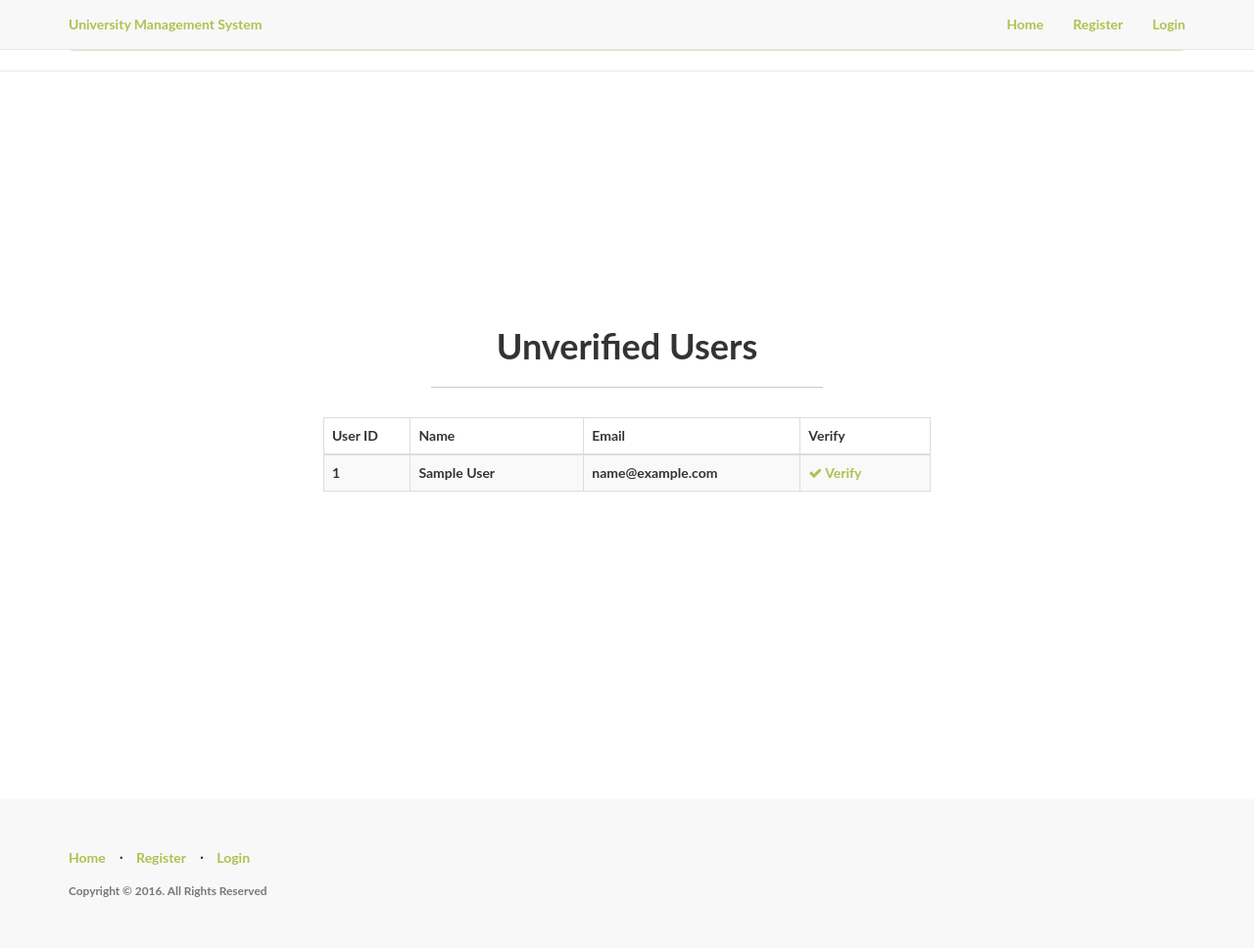
After one commit to BilalAsifB/university_management_system, a Flask app: template app/templates/admin/user_verification/unverified_users.html in a window 1280 px wide. The commit adds this page. Shown: the whole page at 98% size. Run offline with Flask 3, Linux system fonts and the light colour scheme; tables that the repository leaves empty hold one stand-in row (values such as "Sample post"); the template is opened without the code that fills it: values that come from a table or form of the project are taken from there, most other values are stand-ins (such as "Sample title", 1, 10 or a date in 2020); one stand-in notice (Sample message) is shown; parts of the project's set-up code (start-up, migrations or seed data) failed here and were passed over; some libraries are stand-ins or nearby versions.

Commit message:
New features added.

```diff
--- /dev/null
+++ b/app/templates/admin/user_verification/unverified_users.html
@@ -0,0 +1,55 @@
+<!-- app/templates/admin/user_verification/unverified_users.html -->
+
+{% import "bootstrap/utils.html" as utils %}
+{% extends "base.html" %}
+{% block title %}Unverified Users{% endblock %}
+
+{% block body %}
+<div class="content-section">
+  <div class="outer">
+    <div class="middle">
+      <div class="inner">
+        <br/>
+        {{ utils.flashed_messages() }}
+        <br/>
+        <h1 style="text-align:center;">Unverified Users</h1>
+
+        {% if unverified_users %}
+          <hr class="intro-divider">
+          <div class="center">
+            <table class="table table-striped table-bordered">
+              <thead>
+                <tr>
+                  <th width="10%">User ID</th>
+                  <th width="20%">Name</th>
+                  <th width="25%">Email</th>
+                  <th width="15%">Verify</th>
+                </tr>
+              </thead>
+              <tbody>
+                {% for user in unverified_users %}
+                  <tr>
+                    <td>{{ user.id }}</td>
+                    <td>{{ user.first_name }} {{ user.last_name }}</td>
+                    <td>{{ user.email }}</td>
+                    <td>
+                      <a href="{{ url_for('admin.verify_user', id=user.id) }}">
+                        <i class="fa fa-check"></i> Verify
+                      </a>
+                    </td>
+                  </tr>
+                {% endfor %}
+              </tbody>
+            </table>
+          </div>
+        {% else %}
+          <div style="text-align: center">
+            <h3>No unverified users found.</h3>
+            <hr class="intro-divider">
+          </div>
+        {% endif %}
+      </div>
+    </div>
+  </div>
+</div>
+{% endblock %}
--- a/app/templates/base.html
+++ b/app/templates/base.html
@@ -27,13 +27,14 @@
                         {% if current_user.is_admin %}
                             <li><a href="{{ url_for('home.admin_dashboard') }}">Dashboard</a></li>
                             <li><a href="{{ url_for('admin.list_courses') }}">Courses</a></li>
-                        <li><a href="{{ url_for('admin.list_students')}}">Students</a></li>
+                            <li><a href="{{ url_for('admin.list_students') }}">Students</a></li>
                             <li><a href="{{ url_for('admin.list_teachers') }}">Teachers</a></li>
+                            <li><a href="{{ url_for('admin.list_unverified_users') }}">Unverified Users</a></li>
                         {% else %}
                             <li><a href="{{ url_for('home.dashboard') }}">Dashboard</a></li>
                         {% endif %}
                         <li><a href="{{ url_for('auth.logout') }}">Logout</a></li>
-                    <li><a><i class="fa fa-user"></i>  Hi, {{ current_user.username }}!</a></li>
+                        <li><a><i class="fa fa-user"></i> Hi, {{ current_user.username }}!</a></li>
                     {% else %}
                         <li><a href="{{ url_for('home.homepage') }}">Home</a></li>
                         <li><a href="{{ url_for('auth.register') }}">Register</a></li>
@@ -43,11 +44,32 @@
             </div>
         </div>
     </nav>
+
+    <!-- Flash Messages -->
+    <div class="container">
+        {% with messages = get_flashed_messages(with_categories=true) %}
+            {% if messages %}
+                <div>
+                    {% for category, message in messages %}
+                        <div class="alert alert-{{ category }} alert-dismissible" role="alert">
+                            <button type="button" class="close" data-dismiss="alert" aria-label="Close">
+                                <span aria-hidden="true">&times;</span>
+                            </button>
+                            {{ message }}
+                        </div>
+                    {% endfor %}
+                </div>
+            {% endif %}
+        {% endwith %}
+    </div>
+
+    <!-- Main Content -->
     <div class="wrapper">
         {% block body %}
         {% endblock %}
         <div class="push"></div>
     </div>
+
     <footer>
         <div class="container">
             <div class="row">
@@ -68,5 +90,9 @@
             </div>
         </div>
     </footer>
+
+    <!-- Include jQuery and Bootstrap JS -->
+    <script src="https://ajax.googleapis.com/ajax/libs/jquery/1.12.4/jquery.min.js"></script>
+    <script src="https://maxcdn.bootstrapcdn.com/bootstrap/3.3.7/js/bootstrap.min.js"></script>
 </body>
 </html>
```
Also changed, not shown: app/admin/forms.py (+9 -2 lines), app/admin/views.py (+49 -3 lines), app/auth/views.py (+8 -1 lines), app/models.py (+31 -0 lines), app/templates/admin/teachers/teachers.html (+4 -4 lines), app/templates/admin/user_verification/verify_user.html (added, +62 -0 lines). Lines whose indentation alone changed are shown as unchanged.
